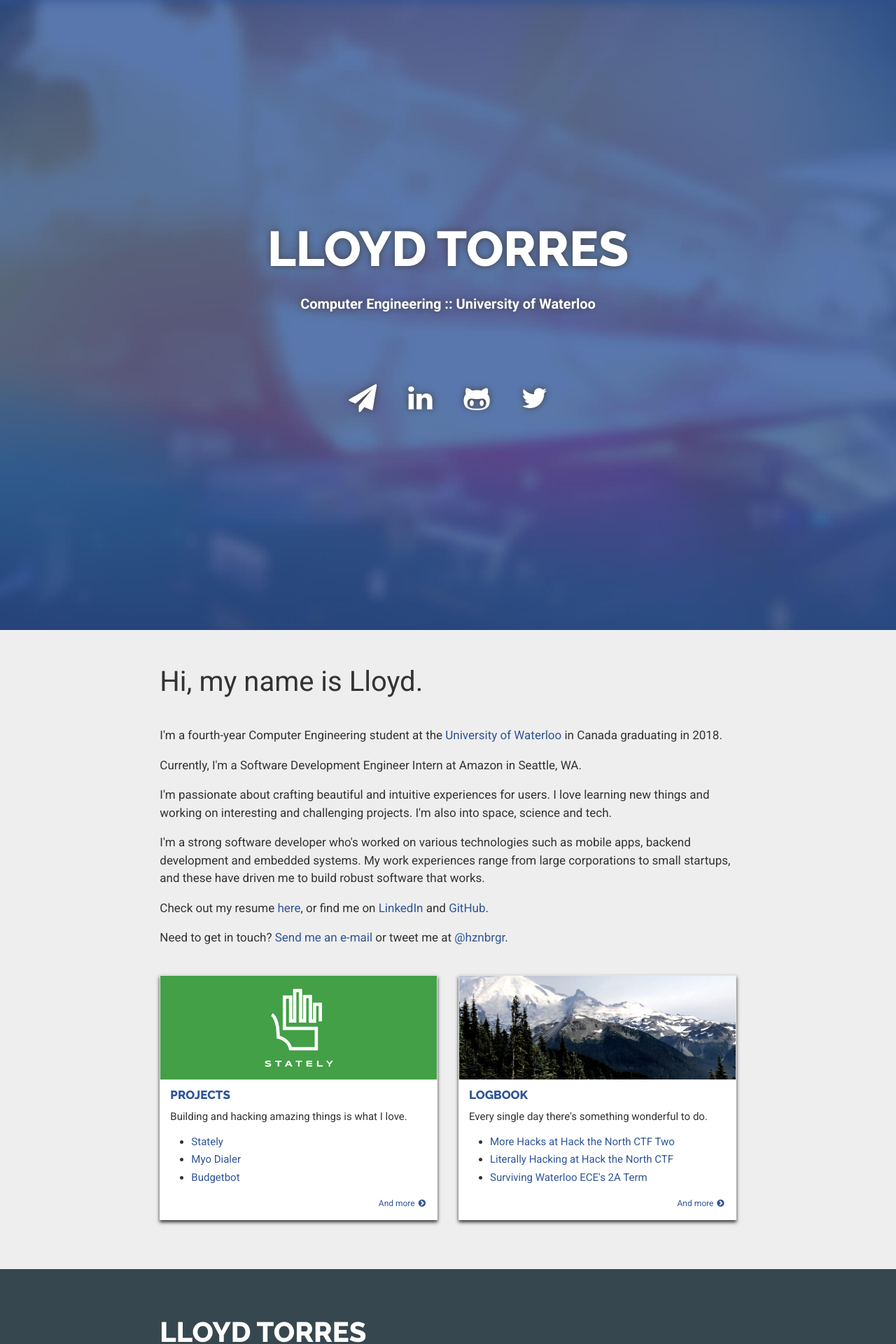
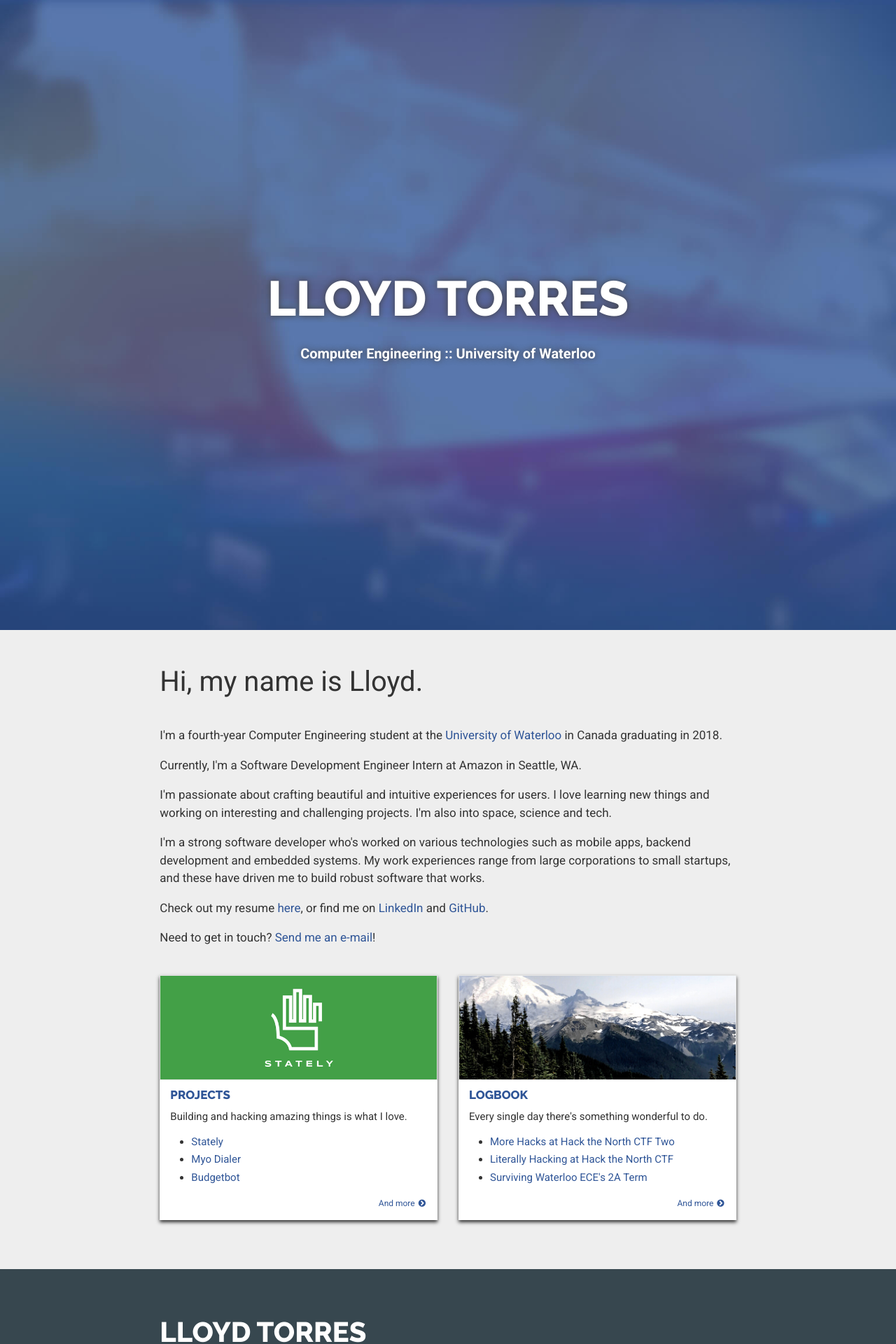
Before and after one commit to lloydtorres/lloydtorres.github.io, a Jekyll site: the page built from index.html, in a window 1280 px wide. Shown: the top 1920 px of the page at 70% size. Built offline with Jekyll 4.4.1, drawn with Linux system fonts in a browser that asks for light colours.

Commit message:
Update social stuff

```diff
--- a/_includes/footer.html
+++ b/_includes/footer.html
@@ -1,19 +1,6 @@
 <footer class="footer">
     <div class="container coverup site-footer col-md-offset-2 col-md-8 col-center">
-        <div class="foot-column-left">
-            <div class="divider" style="height: 30px;"><div class="inner"></div></div>
-        </div>
         <div class="foot-column-center">
-            <div class="col-center">
-                <div class="social-icons">
-                    <a href="mailto:lloyd@lloydtorres.com" title="Send me an e-mail!"><span class="fa fa-send fa-2x"></span></a>
-                    <a href="https://www.linkedin.com/in/lartorres" title="Lloyd Torres on LinkedIn"><span class="fa fa-linkedin fa-2x"></span></a>
-                    <a href="https://github.com/lloydtorres" title="lloydtorres on GitHub"><span class="fa fa-github-alt fa-2x"></span></a>
-                    <a href="https://twitter.com/hznbrgr" title="@hznbrgr on Twitter"><span class="fa fa-twitter fa-2x"></span></a>
-                </div>
-            </div>
-        </div>
-        <div class="foot-column-right">
             <div class="divider" style="height: 30px;"><div class="inner"></div></div>
         </div>
         <div class="col-center">
--- a/_sass/_layout.scss
+++ b/_sass/_layout.scss
@@ -89,22 +89,6 @@
     }
 }
 
-.foot-column-left {
-    float: left;
-    width: 35%;
-    @include media-query($on-palm) {
-        width: 20%;
-    }
-}
-
-.foot-column-right {
-    float: right;
-    width: 35%;
-    @include media-query($on-palm) {
-        width: 20%;
-    }
-}
-
 .foot-column-center {
     display: inline-block;
     width: 25%;
@@ -203,33 +187,6 @@
             @media screen and (orientation: landscape) and (max-width: $on-palm) {
                 font-size: 12px;
             }
-        }
-    }
-
-    .super-social-icons {
-        position: relative;
-        margin-top: 100px;
-
-        span {
-            margin-left: 20px;
-            margin-right: 20px;
-            color: white;
-            -webkit-transition: text-shadow 100ms;
-            -moz-transition:    text-shadow 100ms;
-            -o-transition:      text-shadow 100ms;
-            transition:         text-shadow 100ms;
-
-            &:hover, &:active, &:focus {
-                text-shadow: 0 0 20px $grey-super-light;
-            }
-        }
-
-        @media screen and (orientation: landscape) and (max-width: $on-palm) {
-            margin-top: 50px
-        }
-
-        p:not(:first-child) {
-            margin-top: 20px;
         }
     }
 }
--- a/index.html
+++ b/index.html
@@ -17,24 +17,6 @@
                     <div class="visible-xs visible-sm mobile-subtitle">
                         <p>Computer Engineering</p>
                         <p>University of Waterloo</p>
-                    </div>
-
-                    <div class="super-social-icons">
-                        <p class="hidden-xs">
-                            <a href="mailto:lloyd@lloydtorres.com" title="Send me an e-mail!"><span class="fa fa-send fa-2x"></span></a>
-                            <a href="https://www.linkedin.com/in/lartorres" title="Lloyd Torres on LinkedIn"><span class="fa fa-linkedin fa-2x"></span></a>
-                            <a href="https://github.com/lloydtorres" title="lloydtorres on GitHub"><span class="fa fa-github-alt fa-2x"></span></a>
-                            <a href="https://twitter.com/hznbrgr" title="@hznbrgr on Twitter"><span class="fa fa-twitter fa-2x"></span></a>
-                        </p>
-
-                        <p class="visible-xs">
-                            <a href="mailto:lloyd@lloydtorres.com" title="Send me an e-mail!"><span class="fa fa-send fa-2x"></span></a>
-                            <a href="https://www.linkedin.com/in/lartorres" title="Lloyd Torres on LinkedIn"><span class="fa fa-linkedin fa-2x"></span></a>
-                        </p>
-                        <p class="visible-xs">
-                            <a href="https://github.com/lloydtorres" title="lloydtorres on GitHub"><span class="fa fa-github-alt fa-2x"></span></a>
-                            <a href="https://twitter.com/hznbrgr" title="@hznbrgr on Twitter"><span class="fa fa-twitter fa-2x"></span></a>
-                        </p>
                     </div>
                 </div>
             </div>
@@ -56,7 +38,7 @@
 
                     <p>Check out my resume <a id="resume-link" href="#resume">here</a>, or find me on <a href="https://www.linkedin.com/in/lartorres">LinkedIn</a> and <a href="https://github.com/lloydtorres">GitHub</a>.</p>
 
-                    <p>Need to get in touch? <a href="mailto:lloyd@lloydtorres.com">Send me an e-mail</a> or tweet me at <a href="https://twitter.com/hznbrgr">@hznbrgr</a>.</p>
+                    <p>Need to get in touch? <a href="mailto:lloyd@lloydtorres.com">Send me an e-mail</a>!</p>
                 </div>
 
                 <div class="row superpushdown">
@@ -112,7 +94,6 @@
                       <a href="mailto:lloyd@lloydtorres.com" title="Send me an e-mail!"><span class="fa fa-send fa-lg"></span></a>
                       <a href="https://www.linkedin.com/in/lartorres" title="Lloyd Torres on LinkedIn"><span class="fa fa-linkedin fa-lg"></span></a>
                       <a href="https://github.com/lloydtorres" title="lloydtorres on GitHub"><span class="fa fa-github-alt fa-lg"></span></a>
-                      <a href="https://twitter.com/hznbrgr" title="@hznbrgr on Twitter"><span class="fa fa-twitter fa-lg"></span></a>
                     </div>
                 </div>
                 </div>
```
